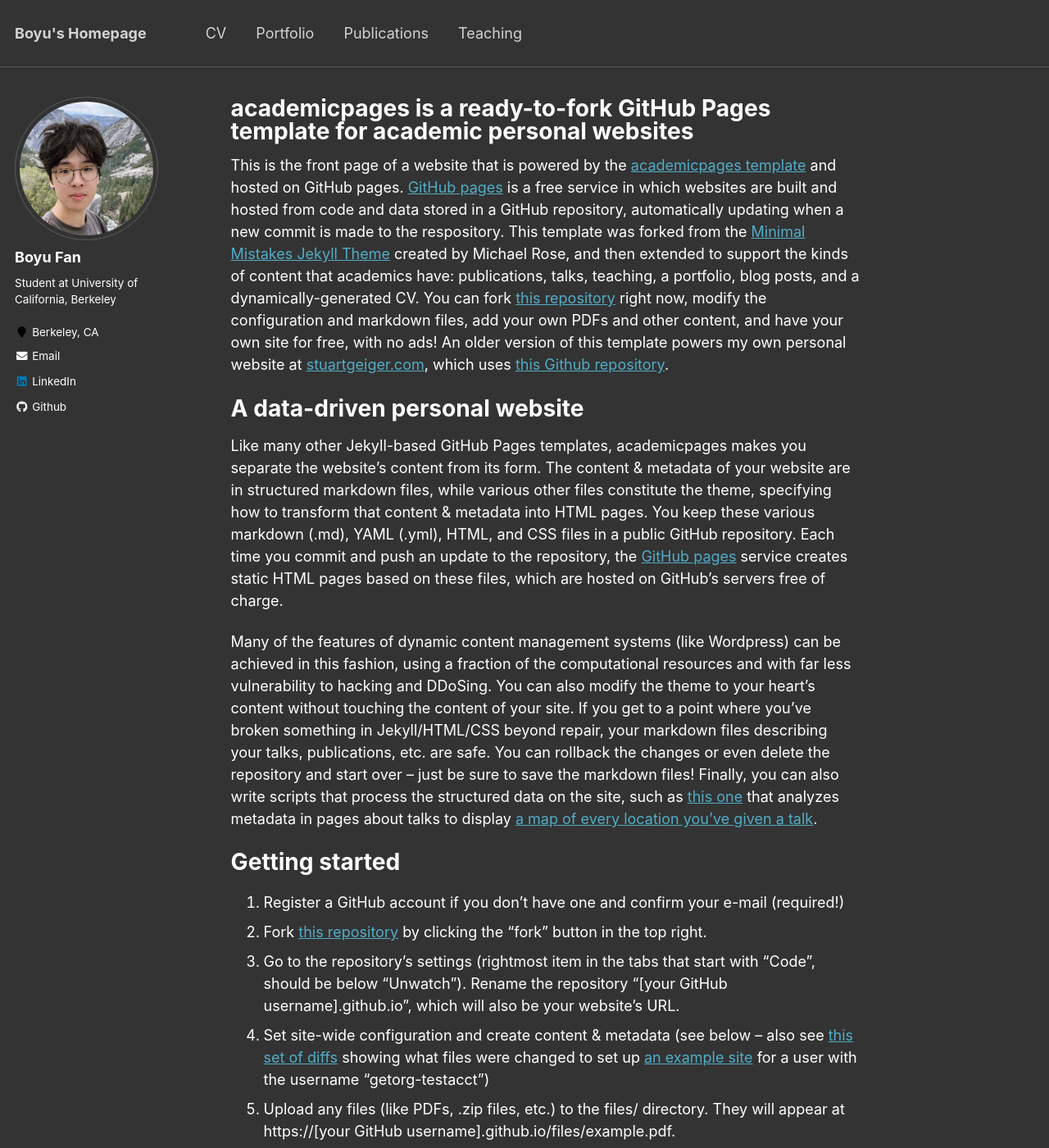
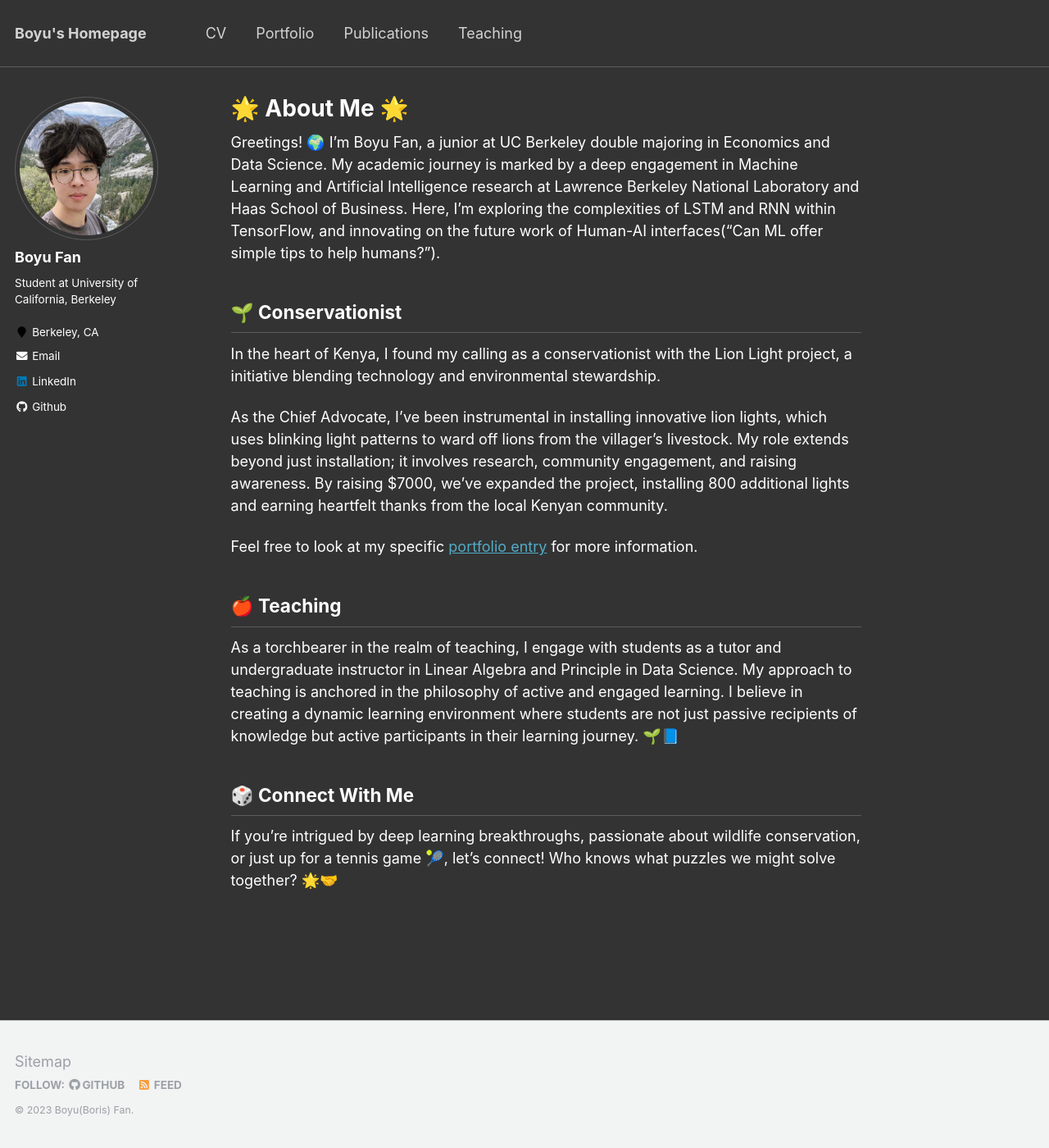
Before and after one commit to BoyuFan1/BoyuFan1, a Jekyll site: the page built from _pages/about.md, in a window 1280 px wide and 1400 px high. Shown: the whole window at 82% size. Built offline with Jekyll 4.4.1, drawn with Linux system fonts in a browser that asks for light colours; some of the changed text lies outside the part shown.

Commit message:
Update about.md

```diff
--- a/_pages/about.md
+++ b/_pages/about.md
@@ -1,6 +1,6 @@
 ---
 permalink: /
-title: "academicpages is a ready-to-fork GitHub Pages template for academic personal websites"
+title: "🌟 About Me 🌟"
 excerpt: "About me"
 author_profile: true
 redirect_from:
@@ -8,43 +8,23 @@ redirect_from:
   - /about.html
 ---
 
-This is the front page of a website that is powered by the [academicpages template](https://github.com/academicpages/academicpages.github.io) and hosted on GitHub pages. [GitHub pages](https://pages.github.com) is a free service in which websites are built and hosted from code and data stored in a GitHub repository, automatically updating when a new commit is made to the respository. This template was forked from the [Minimal Mistakes Jekyll Theme](https://mmistakes.github.io/minimal-mistakes/) created by Michael Rose, and then extended to support the kinds of content that academics have: publications, talks, teaching, a portfolio, blog posts, and a dynamically-generated CV. You can fork [this repository](https://github.com/academicpages/academicpages.github.io) right now, modify the configuration and markdown files, add your own PDFs and other content, and have your own site for free, with no ads! An older version of this template powers my own personal website at [stuartgeiger.com](http://stuartgeiger.com), which uses [this Github repository](https://github.com/staeiou/staeiou.github.io).
+Greetings! 🌍 I'm Boyu Fan, a junior at UC Berkeley double majoring in Economics and Data Science. My academic journey is marked by a deep engagement in Machine Learning and Artificial Intelligence research at Lawrence Berkeley National Laboratory and Haas School of Business. Here, I'm exploring the complexities of LSTM and RNN within TensorFlow, and innovating on the future work of Human-AI interfaces("Can ML offer simple tips to help humans?").
 
-A data-driven personal website
-======
-Like many other Jekyll-based GitHub Pages templates, academicpages makes you separate the website's content from its form. The content & metadata of your website are in structured markdown files, while various other files constitute the theme, specifying how to transform that content & metadata into HTML pages. You keep these various markdown (.md), YAML (.yml), HTML, and CSS files in a public GitHub repository. Each time you commit and push an update to the repository, the [GitHub pages](https://pages.github.com/) service creates static HTML pages based on these files, which are hosted on GitHub's servers free of charge.
 
-Many of the features of dynamic content management systems (like Wordpress) can be achieved in this fashion, using a fraction of the computational resources and with far less vulnerability to hacking and DDoSing. You can also modify the theme to your heart's content without touching the content of your site. If you get to a point where you've broken something in Jekyll/HTML/CSS beyond repair, your markdown files describing your talks, publications, etc. are safe. You can rollback the changes or even delete the repository and start over -- just be sure to save the markdown files! Finally, you can also write scripts that process the structured data on the site, such as [this one](https://github.com/academicpages/academicpages.github.io/blob/master/talkmap.ipynb) that analyzes metadata in pages about talks to display [a map of every location you've given a talk](https://academicpages.github.io/talkmap.html).
 
-Getting started
-======
-1. Register a GitHub account if you don't have one and confirm your e-mail (required!)
-1. Fork [this repository](https://github.com/academicpages/academicpages.github.io) by clicking the "fork" button in the top right.
-1. Go to the repository's settings (rightmost item in the tabs that start with "Code", should be below "Unwatch"). Rename the repository "[your GitHub username].github.io", which will also be your website's URL.
-1. Set site-wide configuration and create content & metadata (see below -- also see [this set of diffs](http://archive.is/3TPas) showing what files were changed to set up [an example site](https://getorg-testacct.github.io) for a user with the username "getorg-testacct")
-1. Upload any files (like PDFs, .zip files, etc.) to the files/ directory. They will appear at https://[your GitHub username].github.io/files/example.pdf.
-1. Check status by going to the repository settings, in the "GitHub pages" section
+## 🌱 Conservationist
+In the heart of Kenya, I found my calling as a conservationist with the Lion Light project, a initiative blending technology and environmental stewardship.
 
-Site-wide configuration
-------
-The main configuration file for the site is in the base directory in [_config.yml](https://github.com/academicpages/academicpages.github.io/blob/master/_config.yml), which defines the content in the sidebars and other site-wide features. You will need to replace the default variables with ones about yourself and your site's github repository. The configuration file for the top menu is in [_data/navigation.yml](https://github.com/academicpages/academicpages.github.io/blob/master/_data/navigation.yml). For example, if you don't have a portfolio or blog posts, you can remove those items from that navigation.yml file to remove them from the header.
+As the Chief Advocate, I've been instrumental in installing innovative lion lights, which uses blinking light patterns to ward off lions from the villager’s livestock. My role extends beyond just installation; it involves research, community engagement, and raising awareness. By raising $7000, we've expanded the project, installing 800 additional lights and earning heartfelt thanks from the local Kenyan community.
 
-Create content & metadata
-------
-For site content, there is one markdown file for each type of content, which are stored in directories like _publications, _talks, _posts, _teaching, or _pages. For example, each talk is a markdown file in the [_talks directory](https://github.com/academicpages/academicpages.github.io/tree/master/_talks). At the top of each markdown file is structured data in YAML about the talk, which the theme will parse to do lots of cool stuff. The same structured data about a talk is used to generate the list of talks on the [Talks page](https://academicpages.github.io/talks), each [individual page](https://academicpages.github.io/talks/2012-03-01-talk-1) for specific talks, the talks section for the [CV page](https://academicpages.github.io/cv), and the [map of places you've given a talk](https://academicpages.github.io/talkmap.html) (if you run this [python file](https://github.com/academicpages/academicpages.github.io/blob/master/talkmap.py) or [Jupyter notebook](https://github.com/academicpages/academicpages.github.io/blob/master/talkmap.ipynb), which creates the HTML for the map based on the contents of the _talks directory).
+Feel free to look at my specific [portfolio entry](https://boyufan1.github.io/borisfan.github.io/portfolio/) for more information.
 
-**Markdown generator**
 
-I have also created [a set of Jupyter notebooks](https://github.com/academicpages/academicpages.github.io/tree/master/markdown_generator
-) that converts a CSV containing structured data about talks or presentations into individual markdown files that will be properly formatted for the academicpages template. The sample CSVs in that directory are the ones I used to create my own personal website at stuartgeiger.com. My usual workflow is that I keep a spreadsheet of my publications and talks, then run the code in these notebooks to generate the markdown files, then commit and push them to the GitHub repository.
 
-How to edit your site's GitHub repository
-------
-Many people use a git client to create files on their local computer and then push them to GitHub's servers. If you are not familiar with git, you can directly edit these configuration and markdown files directly in the github.com interface. Navigate to a file (like [this one](https://github.com/academicpages/academicpages.github.io/blob/master/_talks/2012-03-01-talk-1.md) and click the pencil icon in the top right of the content preview (to the right of the "Raw | Blame | History" buttons). You can delete a file by clicking the trashcan icon to the right of the pencil icon. You can also create new files or upload files by navigating to a directory and clicking the "Create new file" or "Upload files" buttons.
+## 🍎 Teaching
+As a torchbearer in the realm of teaching, I engage with students as a tutor and undergraduate instructor in Linear Algebra and Principle in Data Science. My approach to teaching is anchored in the philosophy of active and engaged learning. I believe in creating a dynamic learning environment where students are not just passive recipients of knowledge but active participants in their learning journey. 🌱📘
 
-Example: editing a markdown file for a talk
-![Editing a markdown file for a talk](/images/editing-talk.png)
 
-For more info
-------
-More info about configuring academicpages can be found in [the guide](https://academicpages.github.io/markdown/). The [guides for the Minimal Mistakes theme](https://mmistakes.github.io/minimal-mistakes/docs/configuration/) (which this theme was forked from) might also be helpful.
+
+## 🎲 Connect With Me
+If you're intrigued by deep learning breakthroughs, passionate about wildlife conservation, or just up for a tennis game 🎾, let's connect! Who knows what puzzles we might solve together? 🌟🤝
```
